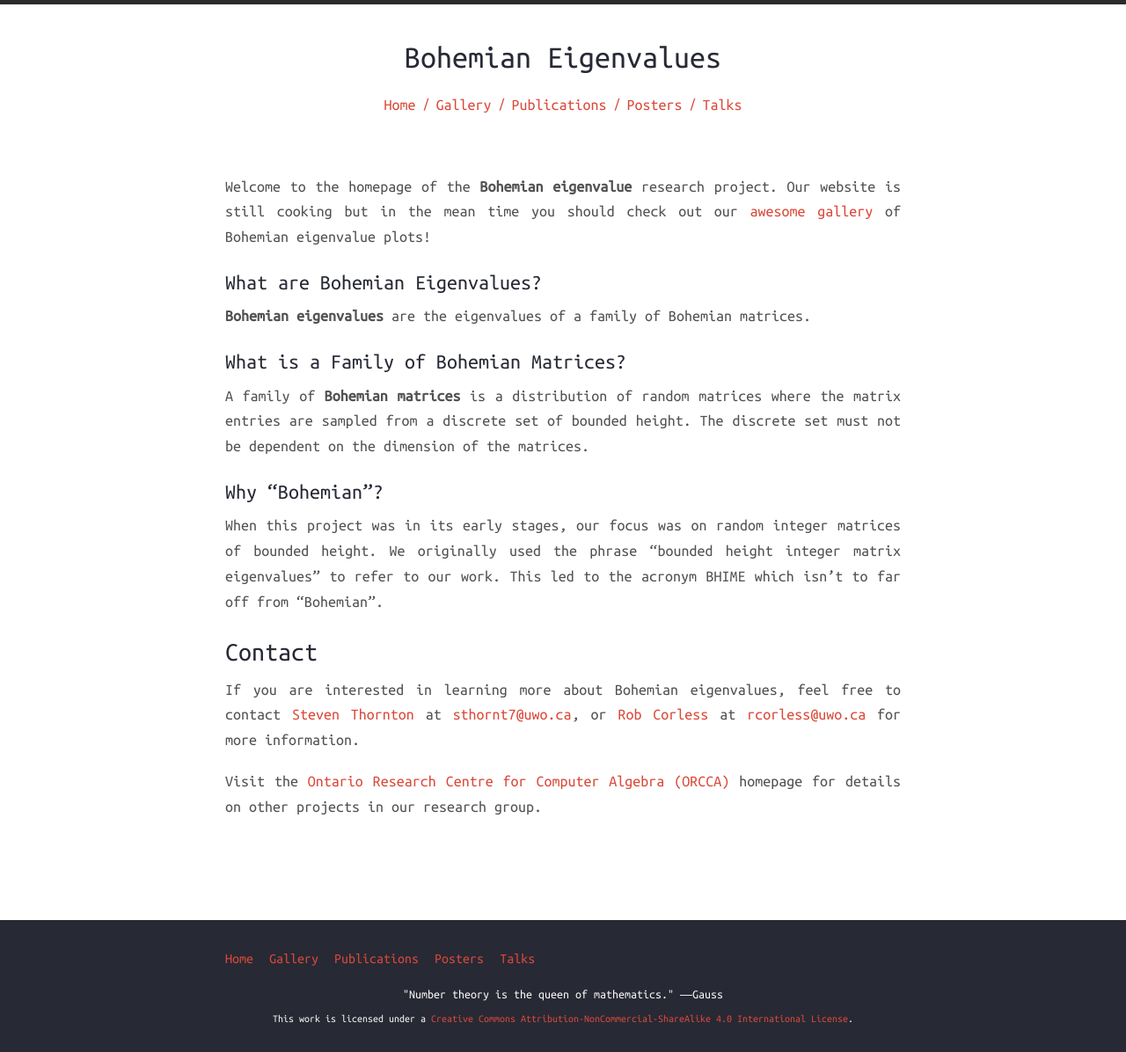
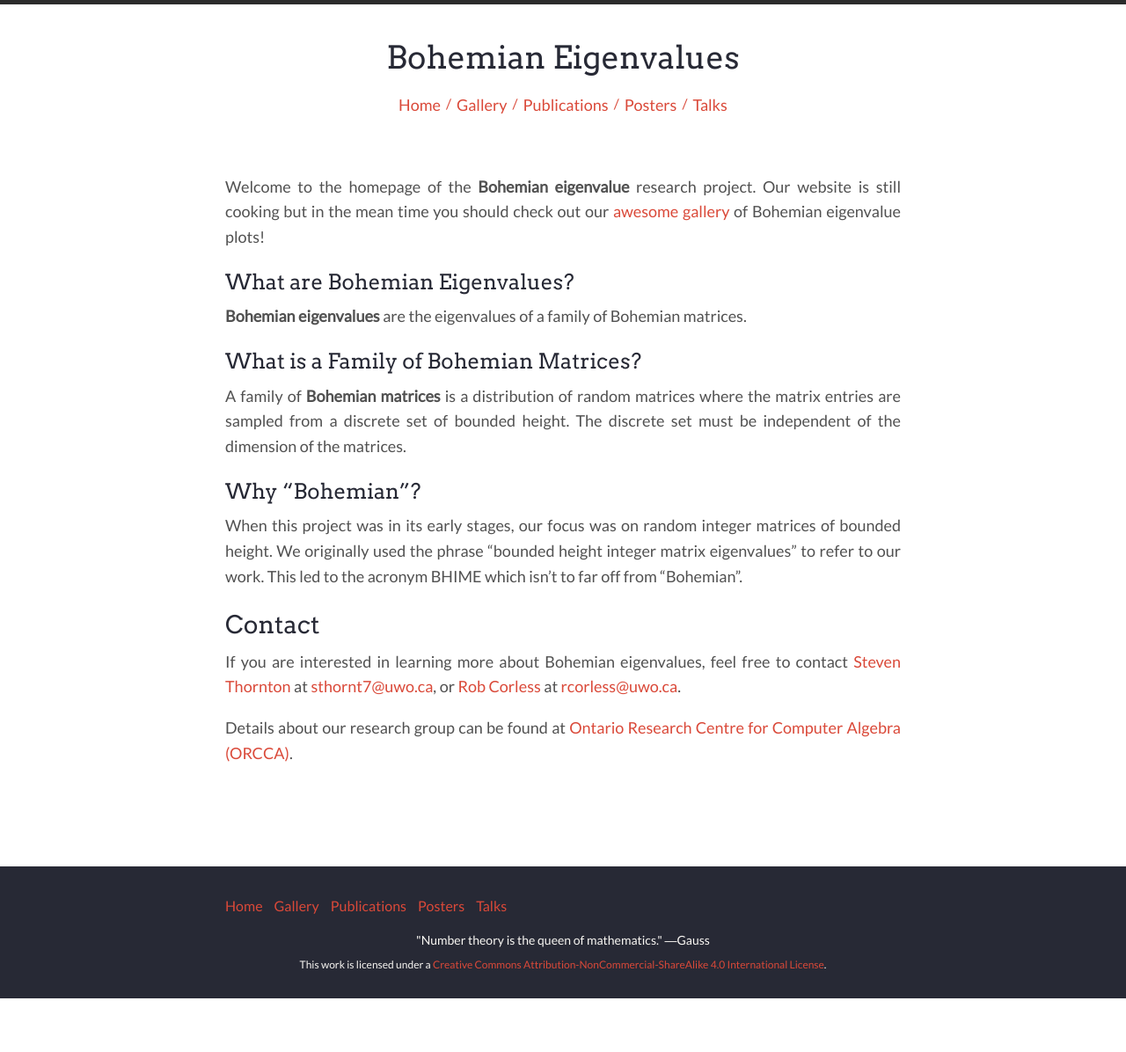
Before and after one commit to BohemianMatrices/BohemianMatrices, a Jekyll site: the page built from index.md, in a window 1280 px wide. Shown: the whole page at 88% size. Built offline with Jekyll 4.4.1, drawn with Linux system fonts in a browser that asks for light colours; nearby versions of some CDN libraries; after the commit the page ends 1135 px from its top, so only the background shows below that.

Commit message:
Changed fonts

```diff
--- a/_layouts/default.html
+++ b/_layouts/default.html
@@ -70,7 +70,7 @@
           /* To avoid render blocking css */
           var cb = function() {
             var l = document.createElement('link'); l.rel = 'stylesheet';
-            l.href = 'http://fonts.googleapis.com/css?family=Ubuntu+Mono&subset=latin';
+            l.href = 'https://fonts.googleapis.com/css?family=Arvo|Lato';
             var h = document.getElementsByTagName('head')[0]; h.parentNode.insertBefore(l, h);
           };
           var raf = requestAnimationFrame || mozRequestAnimationFrame ||
--- a/assets/css/_sass/partials/_variables.scss
+++ b/assets/css/_sass/partials/_variables.scss
@@ -27,4 +27,5 @@ $base-0F: #bc9458;
 
 
 // Fonts
-$primary-font: 'Ubuntu Mono', "Helvetica Neue", Helvetica, Arial, sans-serif;
+$header-font: 'Arvo', "Helvetica Neue", Helvetica, Arial, serif;
+$primary-font: 'Lato', "Helvetica Neue", Helvetica, Arial, sans-serif;
--- a/assets/css/main.scss
+++ b/assets/css/main.scss
@@ -79,6 +79,7 @@ body {
 --------------------------------- */
 
 h1, h2, h3, h4, h5, h6 {
+  font-family: $header-font;
   line-height: 1.6;
 }
 
@@ -94,14 +95,14 @@ h2 {
   // mobile first
   @include font-size(18px);
   @include MQ(M) {
-    @include font-size(31px);
+    @include font-size(28px);
   }
 }
 
 h3 {
   @include font-size(15px);
   @include MQ(M) {
-    @include font-size(30px);
+    @include font-size(24px);
   }
 }
 
@@ -813,6 +814,7 @@ div#gallery ul {
 
 figcaption {
   margin-top: 10px;
+  line-height: 1.5;
 }
 
 #license {
--- a/index.md
+++ b/index.md
@@ -6,16 +6,16 @@ permalink: /
 
 Welcome to the homepage of the __Bohemian eigenvalue__ research project. Our website is still cooking but in the mean time you should check out our <a href="{{ '/gallery' | prepend: site.baseurl | prepend: site.url }}">awesome gallery</a> of Bohemian eigenvalue plots!
 
-#### What are Bohemian Eigenvalues?
+### What are Bohemian Eigenvalues?
 __Bohemian eigenvalues__ are the eigenvalues of a family of Bohemian matrices.
 
-#### What is a Family of Bohemian Matrices?
-A family of __Bohemian matrices__ is a distribution of random matrices where the matrix entries are sampled from a discrete set of bounded height. The discrete set must not be dependent on the dimension of the matrices.
+### What is a Family of Bohemian Matrices?
+A family of __Bohemian matrices__ is a distribution of random matrices where the matrix entries are sampled from a discrete set of bounded height. The discrete set must be independent of the dimension of the matrices.
 
-#### Why "Bohemian"?
+### Why "Bohemian"?
 When this project was in its early stages, our focus was on random integer matrices of bounded height. We originally used the phrase "bounded height integer matrix eigenvalues" to refer to our work. This led to the acronym BHIME which isn't to far off from "Bohemian".
 
-### Contact
-If you are interested in learning more about Bohemian eigenvalues, feel free to contact <a href="http://steventhornton.ca" target="_blank">Steven Thornton</a> at <a href="mailto:sthornt7@uwo.ca">sthornt7@uwo.ca</a>, or <a href="http://www.apmaths.uwo.ca/~rcorless/" target="_blank">Rob Corless</a> at <a href="mailto:rcorless@uwo.ca">rcorless@uwo.ca</a> for more information.
+## Contact
+If you are interested in learning more about Bohemian eigenvalues, feel free to contact <a href="http://steventhornton.ca" target="_blank">Steven Thornton</a> at <a href="mailto:sthornt7@uwo.ca">sthornt7@uwo.ca</a>, or <a href="http://www.apmaths.uwo.ca/~rcorless/" target="_blank">Rob Corless</a> at <a href="mailto:rcorless@uwo.ca">rcorless@uwo.ca</a>.
 
-Visit the <a href="http://www.orcca.on.ca/" target="_blank">Ontario Research Centre for Computer Algebra (ORCCA)</a> homepage for details on other projects in our research group.
+Details about our research group can be found at <a href="http://www.orcca.on.ca/" target="_blank">Ontario Research Centre for Computer Algebra (ORCCA)</a>.
```
